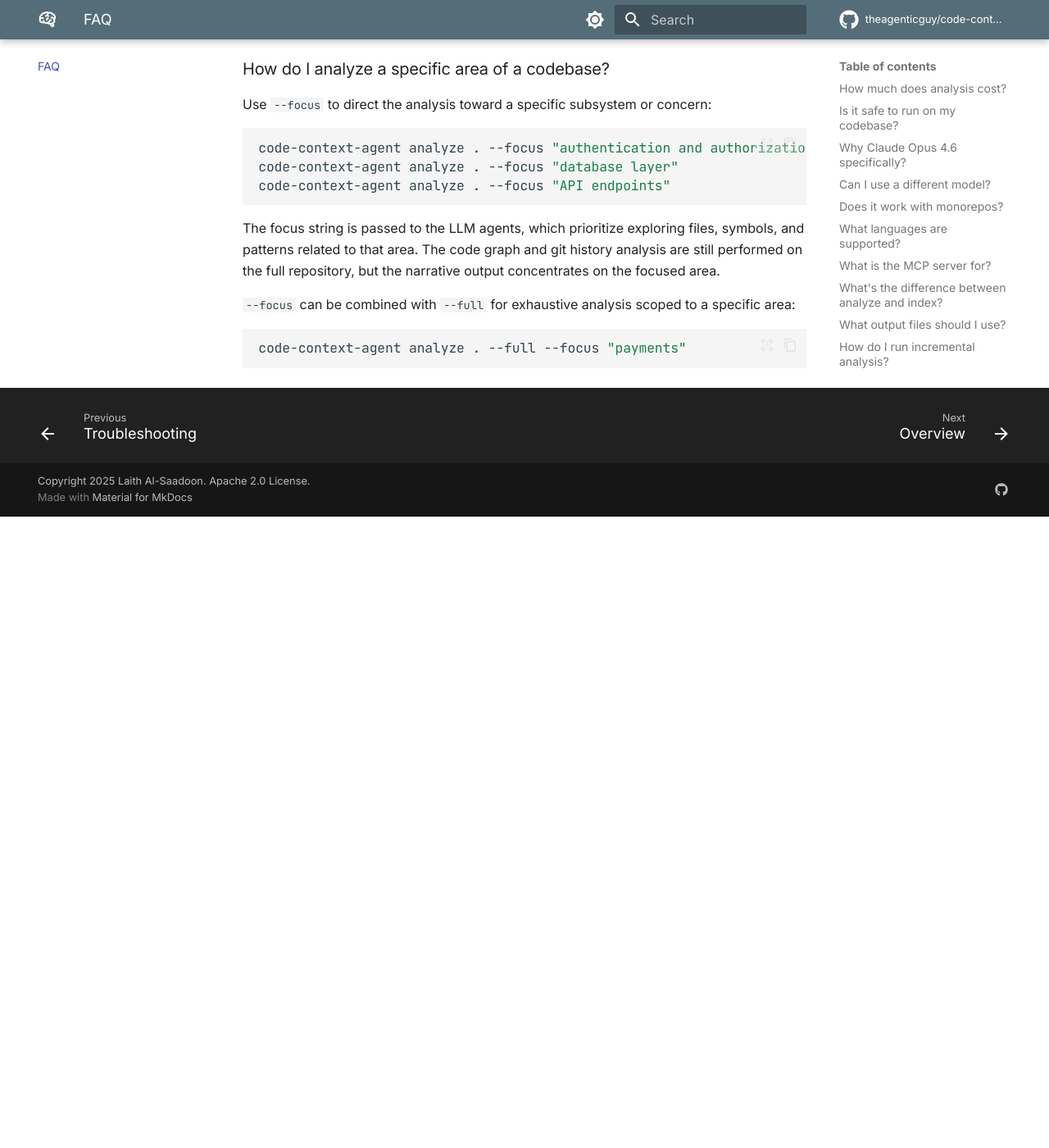
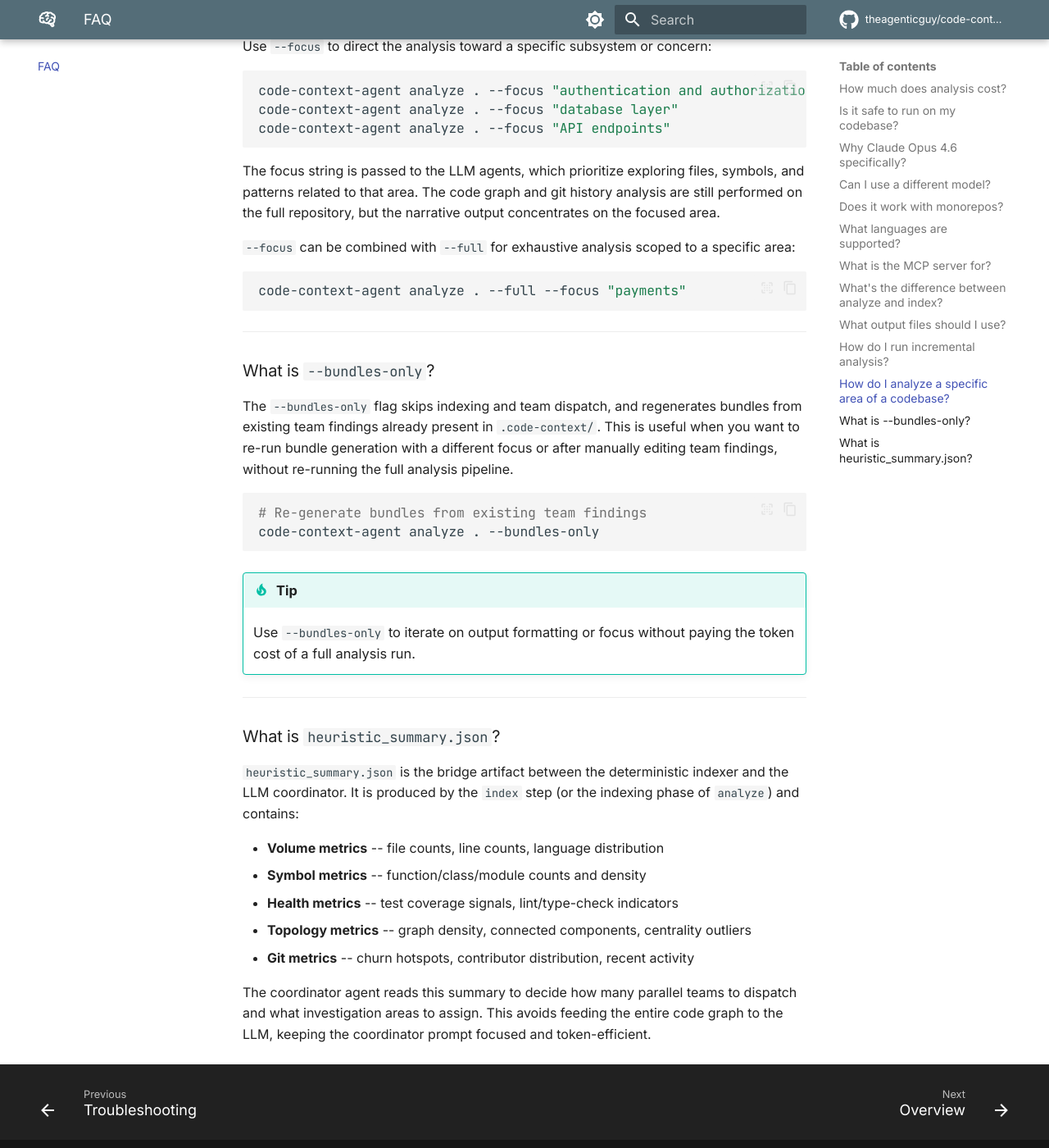
Before and after one commit to theagenticguy/code-context-agent, an MkDocs documentation site: the page built from docs/faq.md, in a window 1280 px wide and 1400 px high, scrolled down 6235 px. Shown: the whole window at 82% size. Built offline with MkDocs 1.6.1 and Material for MkDocs 9.7.7, drawn with Linux system fonts in a browser that asks for light colours; comment, search, counter and statistics services are not loaded; before the commit the page ends 6865 px from its top, so only the background shows below that; some of the changed text lies outside the part shown.

Commit message:
docs: refresh all documentation for V10 progressive disclosure pipeline (#27)
Update CLAUDE.md, README.md, docs/index.md, docs/faq.md to reflect the
V10 architecture:

- Replace swarm pipeline references with coordinator + dispatch_team
- Update architecture diagrams to show 5-phase model
- Add coordinator tools (dispatch_team, read_team_findings, write_bundle,
  read_heuristic_summary) to tool categories
- Add bundles output format and heuristic_summary.json to output tables
- Add --bundles-only flag documentation
- Note --since is accepted but not yet implemented in V10
- Fix tool counts (53+), phase counts (5), and source location table
- Add 7 missing config env vars with verified defaults
- Add FAQ entries for bundles-only and heuristic_summary.json
- Remove stale references to deleted files (swarm.py, analysts.py,
  prompts.py, system.md.j2)

````diff
--- a/docs/faq.md
+++ b/docs/faq.md
@@ -39,7 +39,7 @@
 
 Opus 4.6 is selected as the default for several reasons:
 
-- **Complex multi-tool reasoning** -- the analysis pipeline involves 49 tools across 4 specialist agents. Opus-class models handle long tool chains and cross-signal synthesis more reliably.
+- **Complex multi-tool reasoning** -- the analysis pipeline involves 52+ tools used by the coordinator and parallel team agents. Opus-class models handle long tool chains and cross-signal synthesis more reliably.
 - **Adaptive thinking (extended reasoning)** -- improves architectural analysis quality by allowing the model to reason through ambiguous structural patterns.
 - **1M context window** -- via `anthropic_beta: context-1m-2025-08-07`, the model can process large codebases without truncation.
 - **Cross-region inference** -- the `global.` prefix in the default model ID (`global.anthropic.claude-opus-4-6-v1`) provides best availability across AWS regions.
@@ -142,9 +142,9 @@
 |---|---------|-----------|
 | **What it does** | Builds a structural code graph | Full LLM-driven codebase analysis |
 | **Time** | ~30 seconds | ~5--10 minutes (standard), ~30--60 minutes (full) |
-| **LLM calls** | None (deterministic) | Yes (Swarm of 4 specialist agents) |
+| **LLM calls** | None (deterministic) | Yes (Coordinator dispatches parallel specialist teams) |
 | **Cost** | Free | Token-based (see cost FAQ above) |
-| **Output** | `code_graph.json` | `CONTEXT.md`, `CONTEXT.bundle.md`, `analysis_result.json`, `code_graph.json` |
+| **Output** | `code_graph.json`, `heuristic_summary.json` | `CONTEXT.md`, `bundles/BUNDLE.{area}.md`, `CONTEXT.bundle.md`, `analysis_result.json`, `code_graph.json` |
 | **Uses** | LSP, AST-grep, git, framework detection | All index tools + LLM reasoning + ripgrep + repomix |
 
 **Best practice**: Run `index` first, then `analyze`. The analysis agent loads the pre-built graph from `.code-context/code_graph.json`, which saves significant time and tokens on structural discovery.
@@ -163,7 +163,9 @@
 | File | Best for |
 |------|----------|
 | `CONTEXT.md` | Feeding to AI coding assistants as context. This is the narrated architecture document. |
+| `bundles/BUNDLE.{area}.md` | Targeted narrative bundles per investigation area. Each bundle covers a specific subsystem or concern identified by the coordinator. |
 | `CONTEXT.bundle.md` | Compressed source code bundle (via repomix Tree-sitter compression). Useful as supplementary context. |
+| `heuristic_summary.json` | Bridge artifact between the deterministic indexer and the LLM coordinator. Contains volume, symbols, health, topology, and git metrics. |
 | `analysis_result.json` | Programmatic consumption. Contains the structured `AnalysisResult` with business logic items, architectural risks, and module metadata. |
 | `code_graph.json` | Graph queries via the MCP server or the `viz` command. Contains the full node-link graph. |
 
@@ -185,20 +186,15 @@
 
 ### How do I run incremental analysis?
 
-Use `--since` to analyze only files changed since a git ref:
+The `--since` flag is accepted by the CLI but incremental mode is **not yet implemented** in V10. The flag is reserved for future use.
 
 ```bash
-# Changes since the last 5 commits
+# Accepted but not yet functional in V10
 code-context-agent analyze . --since HEAD~5
-
-# Changes since a branch point
-code-context-agent analyze . --since main
 ```
 
-Incremental analysis is faster and cheaper than a full re-analysis. It works best when a prior `.code-context/` output already exists, as the agent can reference the existing graph and context.
-
-!!! note
-    `--since` and `--full` cannot be combined. Incremental analysis is scoped by definition, while full mode is exhaustive.
+!!! warning
+    In V10, `--since` is parsed and stored but does not change analysis behavior. Full incremental support is planned for a future release.
 
 ---
 
@@ -219,3 +215,31 @@
 ```bash
 code-context-agent analyze . --full --focus "payments"
 ```
+
+---
+
+### What is `--bundles-only`?
+
+The `--bundles-only` flag skips indexing and team dispatch, and regenerates bundles from existing team findings already present in `.code-context/`. This is useful when you want to re-run bundle generation with a different focus or after manually editing team findings, without re-running the full analysis pipeline.
+
+```bash
+# Re-generate bundles from existing team findings
+code-context-agent analyze . --bundles-only
+```
+
+!!! tip
+    Use `--bundles-only` to iterate on output formatting or focus without paying the token cost of a full analysis run.
+
+---
+
+### What is `heuristic_summary.json`?
+
+`heuristic_summary.json` is the bridge artifact between the deterministic indexer and the LLM coordinator. It is produced by the `index` step (or the indexing phase of `analyze`) and contains:
+
+- **Volume metrics** -- file counts, line counts, language distribution
+- **Symbol metrics** -- function/class/module counts and density
+- **Health metrics** -- test coverage signals, lint/type-check indicators
+- **Topology metrics** -- graph density, connected components, centrality outliers
+- **Git metrics** -- churn hotspots, contributor distribution, recent activity
+
+The coordinator agent reads this summary to decide how many parallel teams to dispatch and what investigation areas to assign. This avoids feeding the entire code graph to the LLM, keeping the coordinator prompt focused and token-efficient.
````
Also changed, not shown: other parts of docs/faq.md (+0 -1 lines), AGENTS.md (+42 -23 lines), README.md (+38 -18 lines), docs/index.md (+16 -13 lines).
